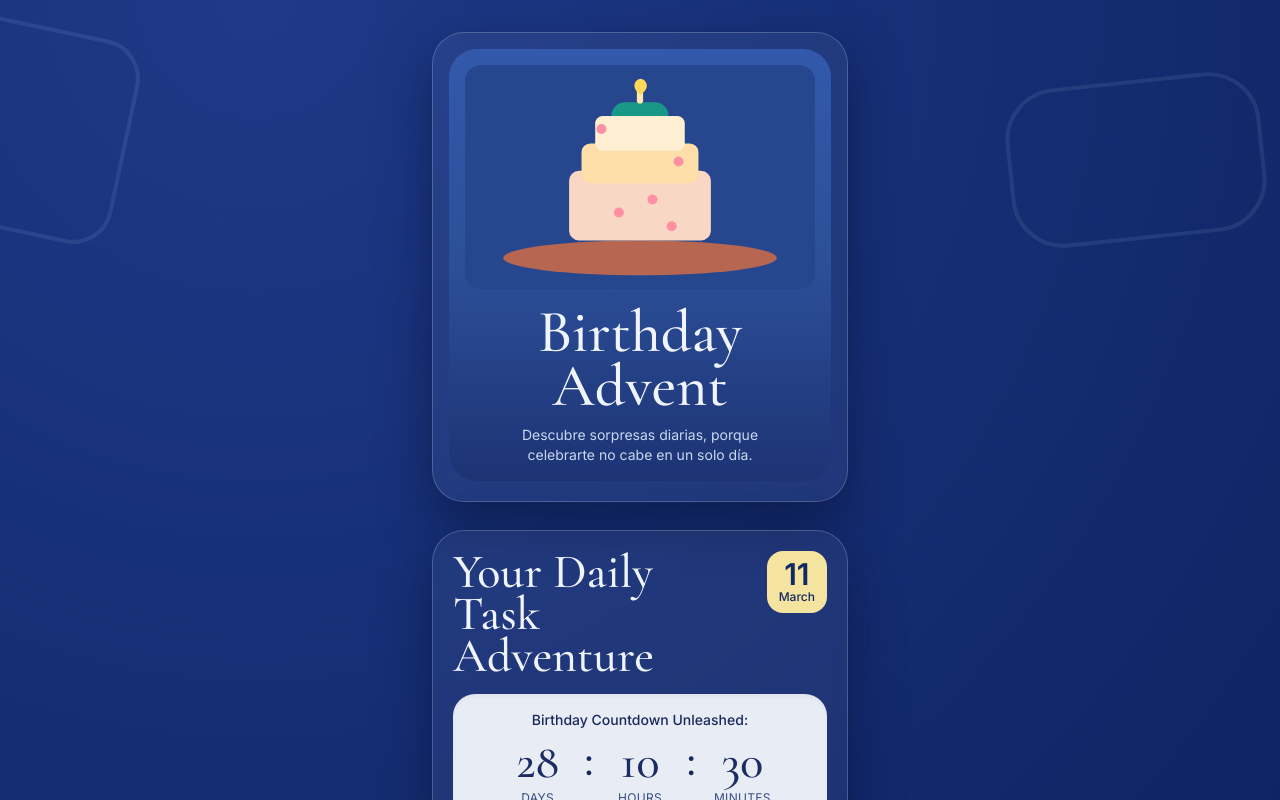
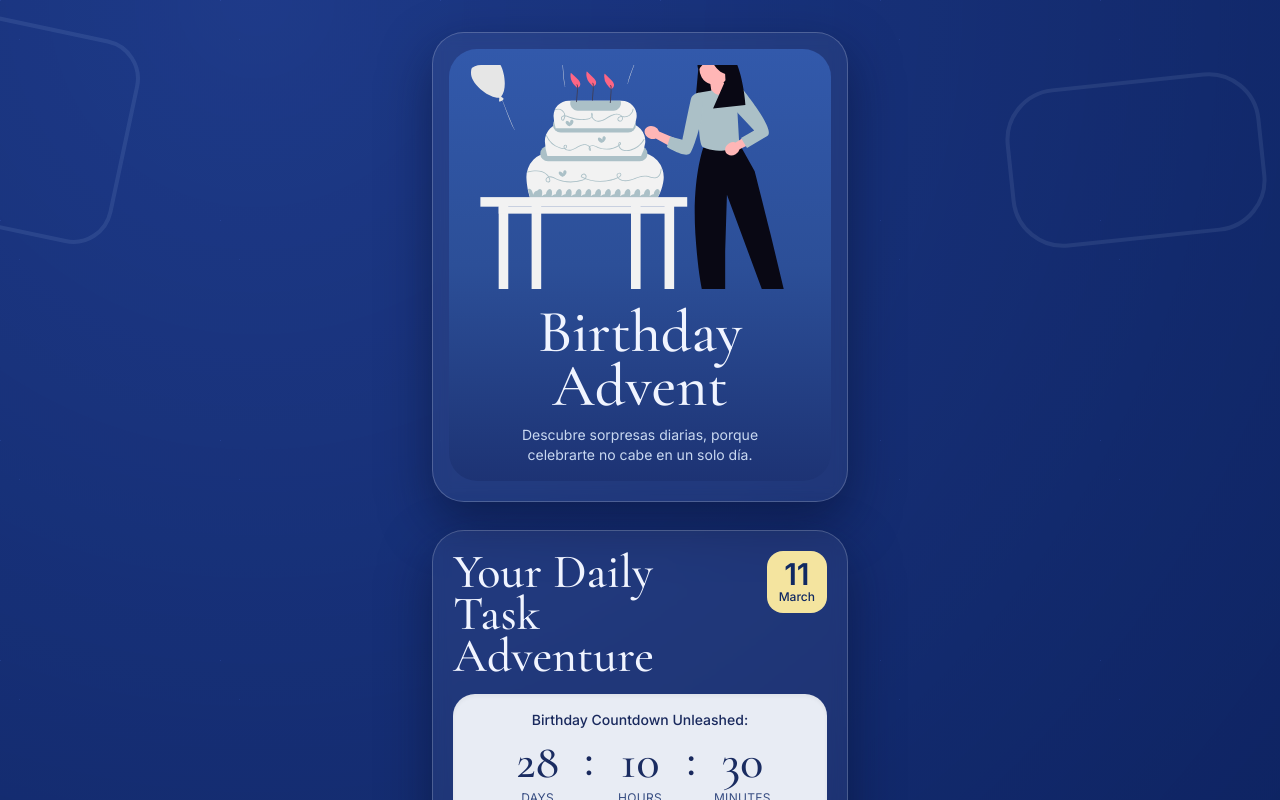
Before and after one commit to nelaruizc/birthday-advent, a React (Vite) app: page / in a window 1280 px wide. Shown: the top 800 px of the page. Built offline with nearby package versions, Linux system fonts and the light colour scheme.

Commit message:
Use public birthday cake SVG in header image

```diff
--- a/src/components/HeroCard.tsx
+++ b/src/components/HeroCard.tsx
@@ -1,10 +1,12 @@
-import birthdayCakeIllustration from '../assets/undraw_birthday-cake_w9f6.svg'
-
 export const HeroCard = () => {
   return (
     <section className="glass-panel rounded-mega p-4 pb-5">
       <div className="overflow-hidden rounded-[28px] bg-gradient-to-b from-[#3259ab] via-[#2c4f98] to-[#1d3374] p-4">
-        <img src={birthdayCakeIllustration} alt="Birthday cake illustration" className="h-56 w-full rounded-2xl object-cover" />
+        <img
+          src={`${import.meta.env.BASE_URL}birthday-cake.svg`}
+          alt="Birthday cake"
+          className="h-56 w-full rounded-2xl object-cover"
+        />
 
         <h1 className="mt-4 text-center font-serif text-6xl leading-[0.9]">Birthday Advent</h1>
         <p className="mx-auto mt-3 max-w-[260px] text-center text-sm text-blue-100/90">
```
